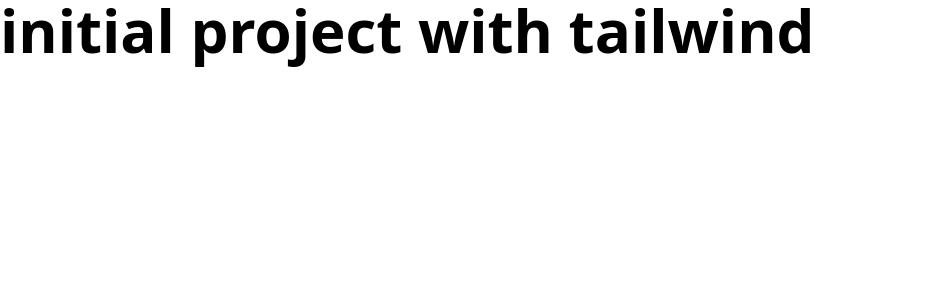
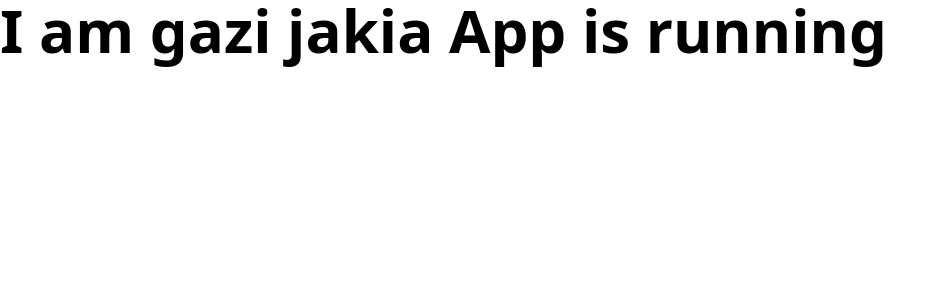
Before and after one commit to moofazzel/real-estate-listing, a Next.js app: page / in a window 1280 px wide. Shown: the top 300 px of the page, without its empty margins (0-945 px from the left). Built offline with nearby package versions, Linux system fonts and the light colour scheme.

Commit message:
second commit

```diff
--- a/src/pages/index.tsx
+++ b/src/pages/index.tsx
@@ -14,7 +14,7 @@
         <link rel="icon" href="/favicon.ico" />
       </Head>
       <main>
-        <h1 className="text-6xl font-bold">initial project with tailwind</h1>
+        <h1 className="text-6xl font-bold">I am gazi jakia App is running </h1>
       </main>
     </>
   );
```
